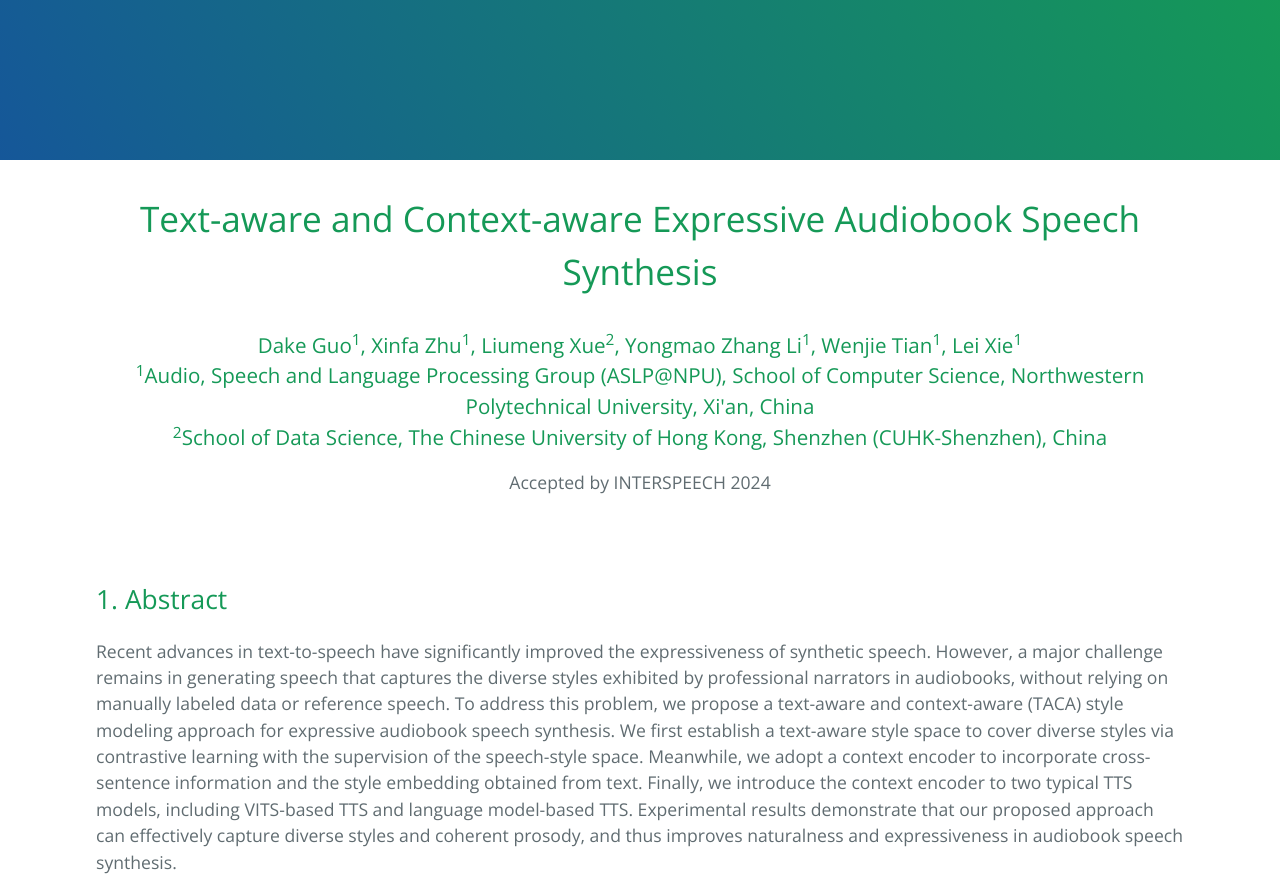
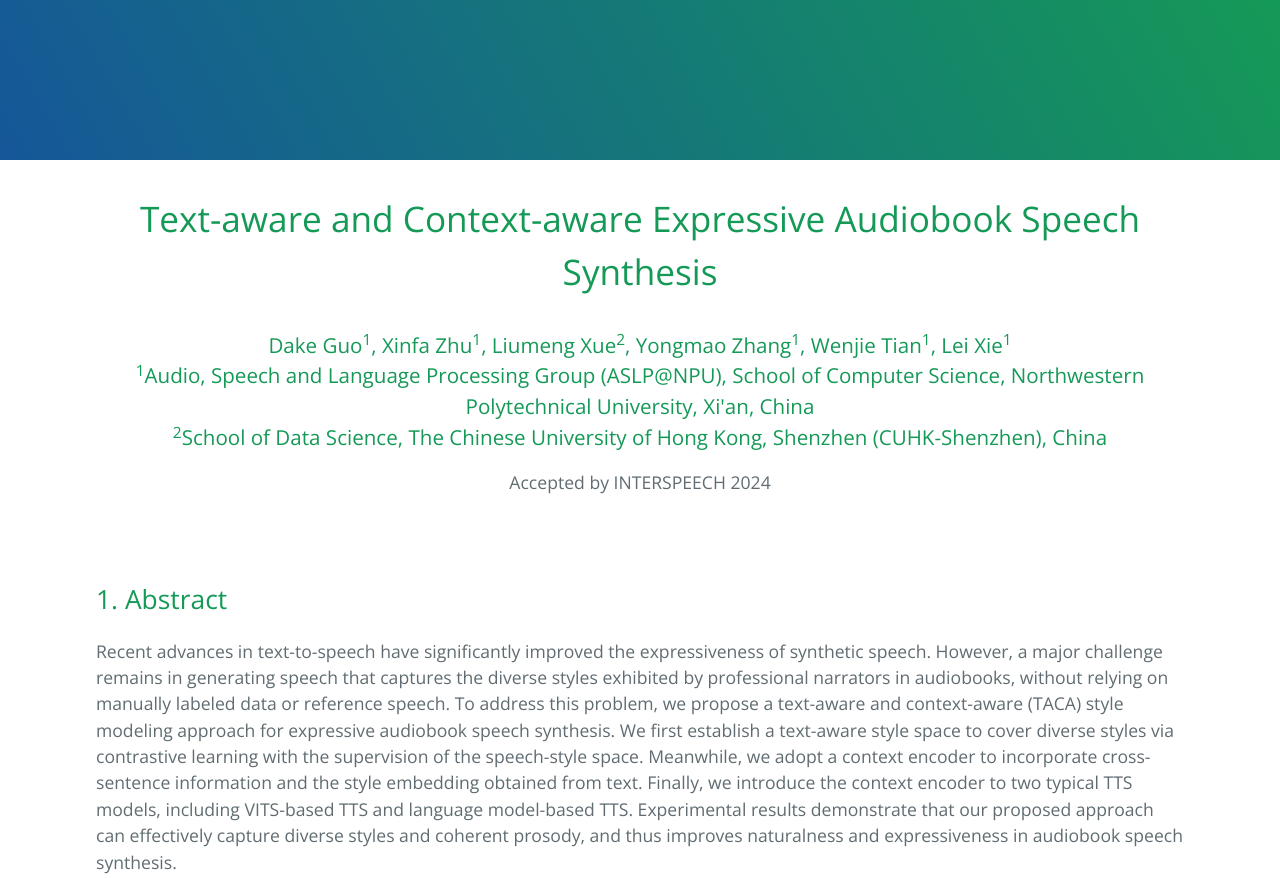
Before and after one commit to dukGuo/TACA-TTS, a plain HTML site: page index.html in a window 1280 px wide. Shown: the top 878 px of the page. Drawn offline with nearby package versions, Linux system fonts and the light colour scheme.

Commit message:
Update index.html

```diff
--- a/index.html
+++ b/index.html
@@ -45,7 +45,7 @@
     </h1>
 
     <h3 id="">
-      <center>Dake Guo<sup>1</sup>, Xinfa Zhu<sup>1</sup>, Liumeng Xue<sup>2</sup>, Yongmao Zhang Li<sup>1</sup>, Wenjie Tian<sup>1</sup>, Lei Xie<sup>1</sup></center>
+      <center>Dake Guo<sup>1</sup>, Xinfa Zhu<sup>1</sup>, Liumeng Xue<sup>2</sup>, Yongmao Zhang<sup>1</sup>, Wenjie Tian<sup>1</sup>, Lei Xie<sup>1</sup></center>
       <center><sup>1</sup>Audio, Speech and Language Processing Group (ASLP@NPU), School of Computer Science, Northwestern Polytechnical University, Xi'an, China </center>
       <center><sup>2</sup>School of Data Science, The Chinese University of Hong Kong, Shenzhen (CUHK-Shenzhen), China </center>
     </h3>
```
